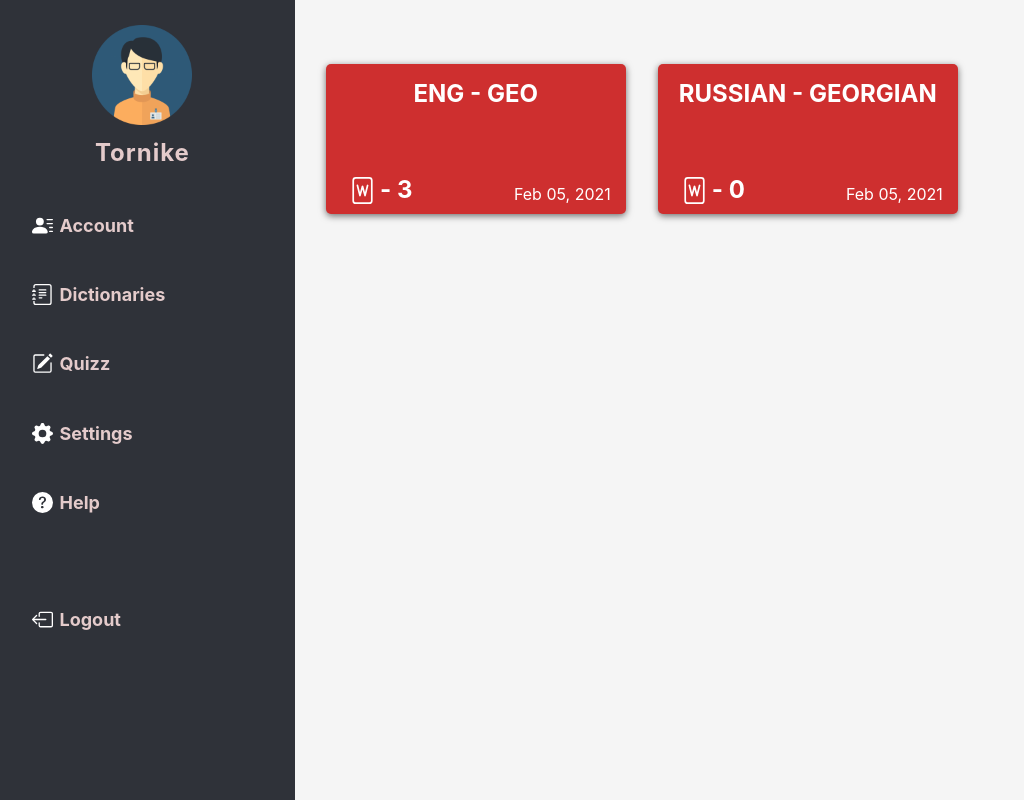
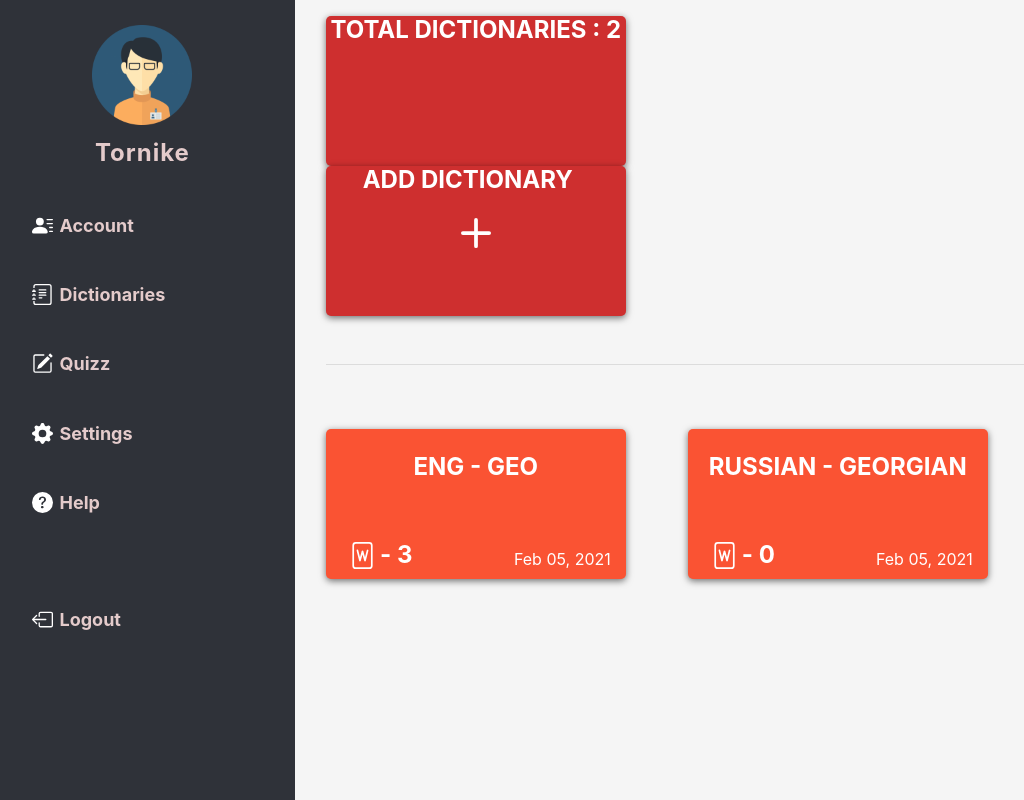
Before and after one commit to berekashvili22/DjangoDictionary, a Django app: page /dictionaries in a window 1280 px wide. Shown: the part 62-862 px from the top of the page, without its empty margins (10-1034 px from the left). Run offline with Django 3.2, Linux system fonts and the light colour scheme; a user stored in the database is signed in; data comes from the database, SQL or seed files in the repository.

Commit message:
ui upgrade

```diff
--- a/dictionary_project/dictionary/templates/dictionary/dictionaries.html
+++ b/dictionary_project/dictionary/templates/dictionary/dictionaries.html
@@ -2,10 +2,30 @@
 {% load static %}
 {% block content %}
 <!-- home-right-cont -->
+<div class="container mb-5">
+    <div class="dict-overview m-3">
+        <div class="dict-cont top">
+            <h4>Total Dictionaries : {{ dictionaries.count }}</h4>
+        </div>
+        <div class="dict-cont top">
+            <h4 class="mr-3">Add dictionary</h4>
+            <a href="" class="add-dict-btn">
+                <svg xmlns="http://www.w3.org/2000/svg" width="60" height="60" fill="white" class="bi bi-plus add-dict mb-2" viewBox="0 0 16 16">
+                    <path d="M8 4a.5.5 0 0 1 .5.5v3h3a.5.5 0 0 1 0 1h-3v3a.5.5 0 0 1-1 0v-3h-3a.5.5 0 0 1 0-1h3v-3A.5.5 0 0 1 8 4z"/>
+                </svg>
+            </a>
+        </div>
+    </div>
+</div>
+<div class="container">
+    <hr class="m-3">
+</div>
 <div class="container mt-5" style="display: flex;">
+    <div class="row">
     {% for dict in dictionaries %}
-        <div class="dict-cont pt-3 m-3">
-            <h4 class="">{{ dict.lang_from }} - {{ dict.lang_to }}</h4>
+    <div class="col m-3">
+        <div class="dict-cont m-auto" style="background-color: #{{ dict.color }};">
+            <h4 class="pt-4">{{ dict.lang_from }} - {{ dict.lang_to }}</h4>
             <div class="dict-details">
                 <svg xmlns="http://www.w3.org/2000/svg" width="35" height="35" fill="white" class="bi bi-file-word pb-2" viewBox="0 0 16 16">
                     <path d="M4.879 4.515a.5.5 0 0 1 .606.364l1.036 4.144.997-3.655a.5.5 0 0 1 .964 0l.997 3.655 1.036-4.144a.5.5 0 0 1 .97.242l-1.5 6a.5.5 0 0 1-.967.01L8 7.402l-1.018 3.73a.5.5 0 0 1-.967-.01l-1.5-6a.5.5 0 0 1 .364-.606z"/>
@@ -17,6 +37,8 @@
                 <p style="color: #fff;">{{ dict.date_created|date:"M d, Y" }}</p>
             </div>
         </div>
+    </div>
     {% endfor %}
+    </div>
 </div>
 {% endblock content %}
```
